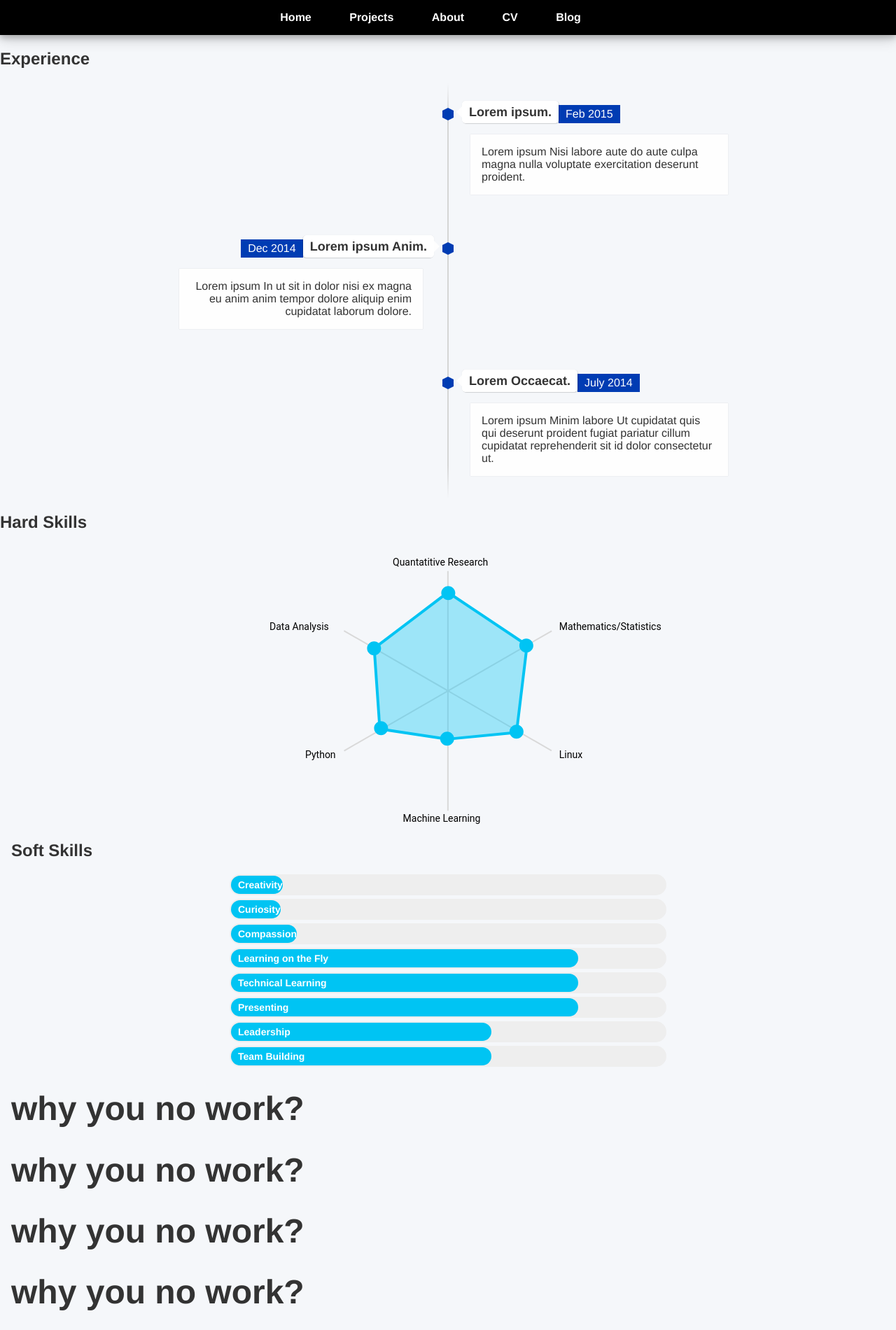
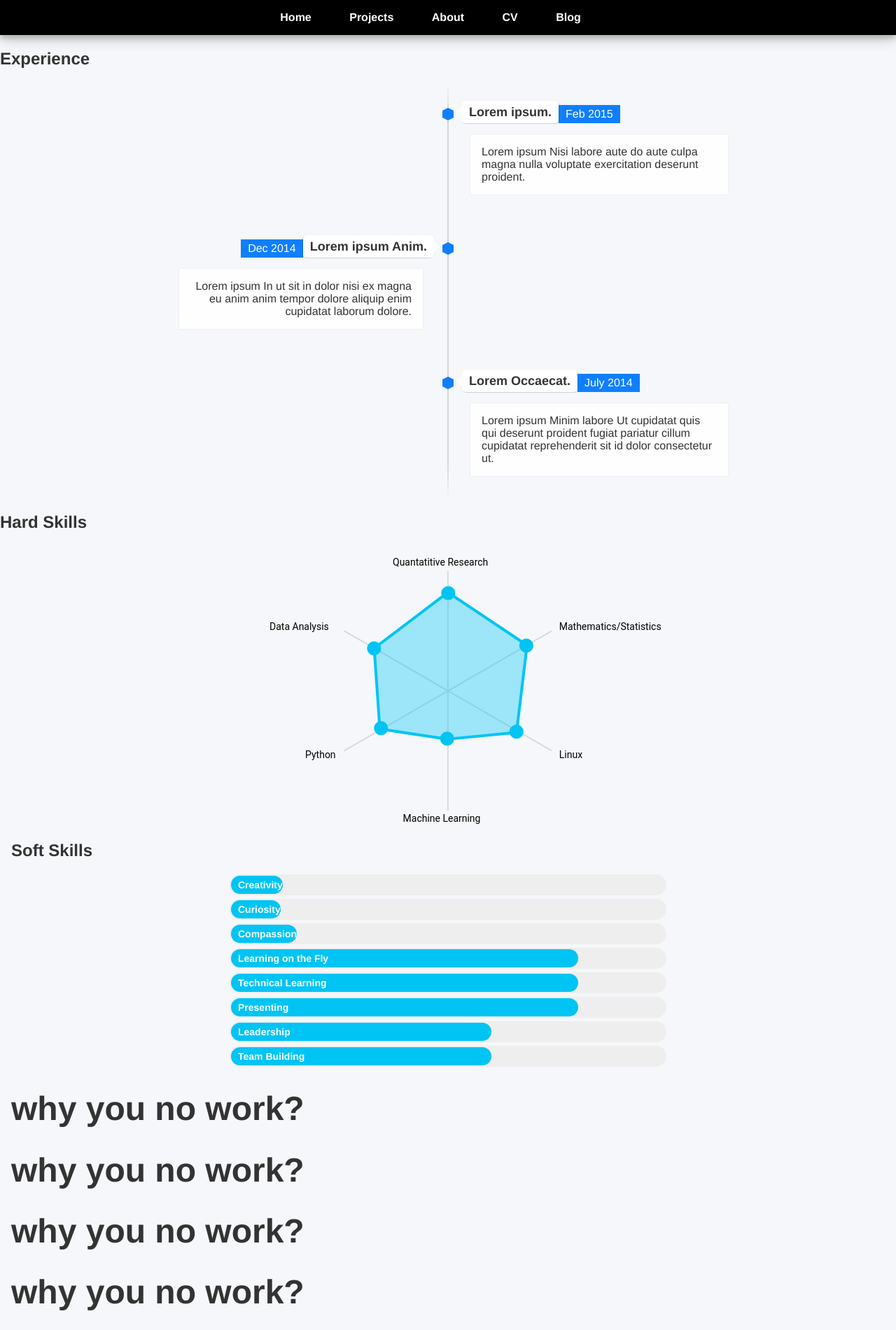
Before and after one commit to mayabenowitz/mayabenowitz.github.io, a Jekyll site: the page built from index.html, in a window 1280 px wide. Shown: the part 900-2800 px from the top of the page at 70% size. Built offline with Jekyll 4.4.1, drawn with Linux system fonts in a browser that asks for light colours; nearby versions of some CDN libraries.

Commit message:
Update main.css

```diff
--- a/css/main.css
+++ b/css/main.css
@@ -316,7 +316,7 @@ header h1{
   width: 16px;
   height: 10px;
   position: absolute;
-  background: #003cb3;
+  background: #0f7fff;
   z-index: 5;
   left: 0;
   right: 0;
@@ -327,7 +327,7 @@ header h1{
 }
 
 .timeline .hexa:before {
-  border-bottom: 4px solid #003cb3;
+  border-bottom: 4px solid #0f7fff;
   border-left-width: 8px;
   border-right-width: 8px;
   top: -4px;
@@ -336,7 +336,7 @@ header h1{
 .timeline .hexa:after {
   border-left-width: 8px;
   border-right-width: 8px;
-  border-top: 4px solid #003cb3;
+  border-top: 4px solid #0f7fff;
   bottom: -4px;
 }
 
@@ -409,7 +409,7 @@ header h1{
 }
 
 .time {
-  background: #003cb3;
+  background: #0f7fff;
   display: inline-block;
   padding: 8px;
 }
```
